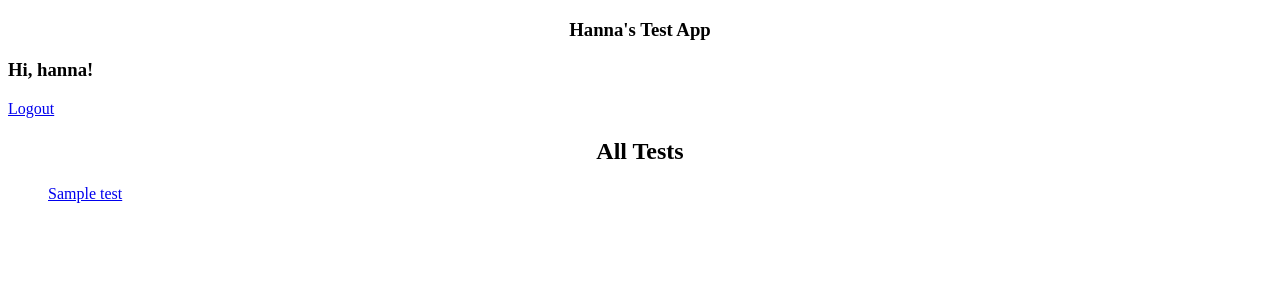
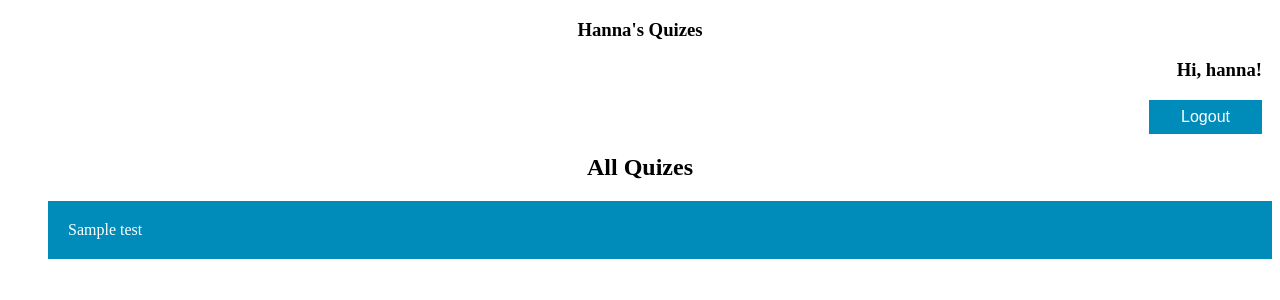
Before and after one commit to AnnaZinovatnaya/Quiz_Project, a Django app: template quizproject/quiz/templates/allQuizes.html in a window 1280 px wide. Shown: the top 300 px of the page. Run offline with Django 3.2, Linux system fonts and the light colour scheme; a user stored in the database is signed in; the template is opened without the code that fills it: most values are stand-ins (such as "Sample title", 1, 10 or a date in 2020); parts of the project's set-up code (start-up, migrations or seed data) failed here and were passed over.

Commit message:
Added CSS and JavaScript to go to url

```diff
--- a/quizproject/quiz/admin.py
+++ b/quizproject/quiz/admin.py
@@ -1,5 +1,5 @@
 from django.contrib import admin
-from .models import Test, Question, Answer, UserAnswer
+from .models import Quiz, Question, Answer, UserAnswer
 from django.forms.models import BaseInlineFormSet
 from django.core.exceptions import ValidationError
 
@@ -47,6 +47,6 @@ class TestAdmin(admin.ModelAdmin):
     is_valid.boolean = True
 
 
-admin.site.register(Test, TestAdmin)
+admin.site.register(Quiz, TestAdmin)
 admin.site.register(Question, QuestionAdmin)
 admin.site.register(UserAnswer)
--- a/quizproject/quiz/models.py
+++ b/quizproject/quiz/models.py
@@ -2,7 +2,7 @@ from django.db import models
 from django.contrib import auth
 
 
-class Test(models.Model):
+class Quiz(models.Model):
     name = models.CharField(max_length=60)
 
     def __str__(self):
@@ -11,7 +11,7 @@ class Test(models.Model):
 
 class Question(models.Model):
     name = models.CharField(max_length=150)
-    test = models.ForeignKey(Test, on_delete=models.CASCADE)
+    test = models.ForeignKey(Quiz, on_delete=models.CASCADE)
 
     def __str__(self):
         return self.name
--- /dev/null
+++ b/quizproject/quiz/static/quiz/css/quiz.css
@@ -0,0 +1,39 @@
+button {
+  background-color: #008CBA; /* Blue */
+  border: none;
+  color: white;
+  padding: 8px 32px;
+  text-align: center;
+  text-decoration: none;
+  display: inline-block;
+  font-size: 16px;
+}
+
+input {
+  background-color: #008CBA; /* Blue */
+  border: none;
+  color: white;
+  padding: 8px 32px;
+  text-align: center;
+  text-decoration: none;
+  display: inline-block;
+  font-size: 16px;
+}
+
+a { text-decoration : none; color : #000; }
+
+.header {
+    text-align: right;
+    padding-right: 10px;
+}
+
+li {
+    margin-bottom: 15px;
+    padding: 20px 20px;
+}
+
+.quiz-link {
+    background-color: #008CBA;
+    color: white;
+    font-size: 16px;
+}
--- a/quizproject/quiz/static/quiz/js/allQuizes.js
+++ b/quizproject/quiz/static/quiz/js/allQuizes.js
@@ -1,11 +1,11 @@
-let logoutBtn = document.getElementById('logoutButton');
-logoutBtn.addEventListener('mouseenter', something);
-logoutBtn.addEventListener('mouseout', something2);
+let quizesUl = document.getElementById('quizList').getElementsByTagName("LI");
 
-function something() {
-    this.innerHTML = "LOGOUT";
+for (i = 0; i < quizesUl.length; i++) {
+    quizesUl[i].addEventListener('click', startQuiz);
 }
 
-function something2() {
-    this.innerHTML = "Logout";
+function startQuiz(e) {
+    let input = e.target.getElementsByTagName('input');
+    var url= input[0].getAttribute("data-url");
+    window.location = url;
 }
--- a/quizproject/quiz/templates/allQuizes.html
+++ b/quizproject/quiz/templates/allQuizes.html
@@ -2,22 +2,17 @@
 
 {% block content %}
 {% load custom_tags %}
-  {% if user.is_authenticated %}
-    <h3>Hi, {{ user.username }}!</h3>
-    <a id='logoutButton' href="{% url 'logout' %}">Logout</a>
-    <h2 align="middle">All Tests</h2>
-    {% for test in valid_tests %}
-      <ul>
-        <div class="container">
-          <a href="{% url 'question' test.id 1 %}">{{ test.name }}</a>
-          {% if user_tests|get_at_index:test.id is True %} X {% endif %}
-        </div>
-      </ul>
-    {% endfor %}
-  {% else %}
-    <p>You are not logged in!</p>
-    <a href="{% url 'login' %}">Login</a>
-  {% endif %}
+    <h2 align="middle">All Quizes</h2>
+    <ul id="quizList" style="list-style-type:none;">
+      {% for test in valid_tests %}
+        <li class="quiz-link">
+          <input type="hidden" id="Quiz{{forloop.counter}}" data-url="{% url 'question' test.id 1 %}">
+            {{ test.name }}
+            {% if user_tests|get_at_index:test.id is True %} X {% endif %}
+          </input>
+        </li>
+      {% endfor %}
+    </ul>
 
 {% load staticfiles %}
 <script src="{% static 'quiz/js/allQuizes.js' %}"></script>
--- a/quizproject/quiz/templates/base.html
+++ b/quizproject/quiz/templates/base.html
@@ -2,10 +2,23 @@
 <html lang="en">
   <head>
     <meta charset="UTF-8">
-    <title>Tests</title>
+    <title>Hanna's Quizes</title>
+    {% load staticfiles %}
+    <link rel="stylesheet" href="{% static 'quiz/css/quiz.css' %}" type="text/css" media="screen" >
   </head>
   <body>
-  <h3 align="center">Hanna's Test App</h3>
+  <h3 align="center">Hanna's Quizes</h3>
+
+    {% if user.is_authenticated %}
+      <div class="header">
+        <h3>Hi, {{ user.username }}!</h3>
+        <a href="{% url 'logout' %}"><button id='logoutButton' type="button">Logout</button></a>
+       </div>
+    {% else %}
+      <p>You are not logged in!</p>
+      <a href="{% url 'login' %}">Login</a>
+    {% endif %}
+
     {% block content %}
     {% endblock %}
   </body>
--- a/quizproject/quizproject/settings.py
+++ b/quizproject/quizproject/settings.py
@@ -119,9 +119,7 @@ USE_TZ = True
 STATIC_URL = '/static/'
 
 STATICFILES_DIRS = [
-    os.path.join(BASE_DIR, 'quiz/static'),
-    BASE_DIR
-
+    os.path.join(BASE_DIR, 'quiz/static')
 ]
 
 LOGIN_REDIRECT_URL = 'home'
```
Also changed, not shown: quizproject/quiz/views.py (+5 -5 lines), quizproject/quiz/migrations/__init__.py (added).
